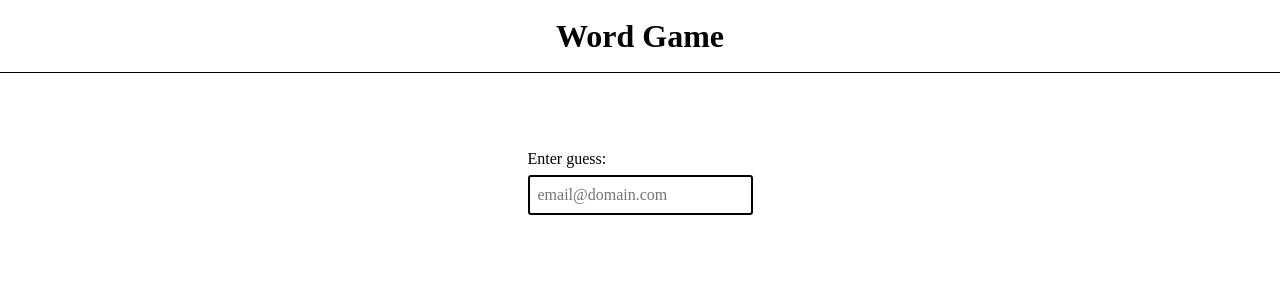
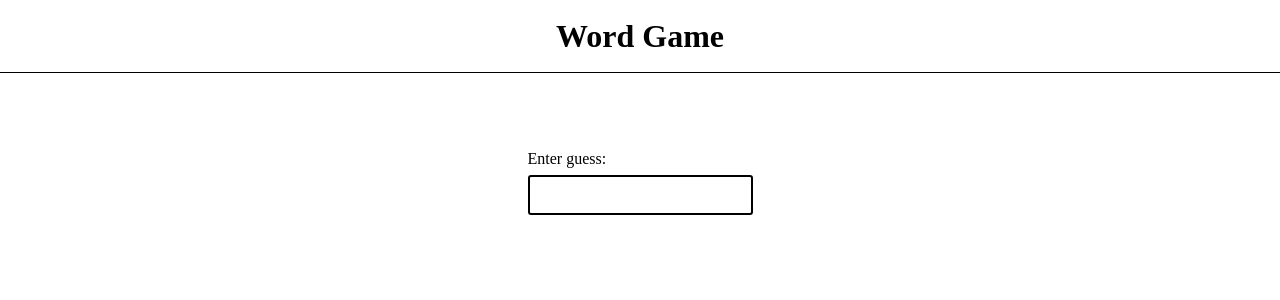
Before and after one commit to paulichdom/project-wordle, a React (Vite) app: page / in a window 1280 px wide. Shown: the top 300 px of the page. Built offline with nearby package versions, Linux system fonts and the light colour scheme.

Commit message:
control react state, log user input

```diff
--- a/src/components/Input/Input.tsx
+++ b/src/components/Input/Input.tsx
@@ -1,15 +1,30 @@
+import { FormEvent, useState } from 'react';
 import styles from './Input.module.css';
 
 function Input() {
+  const [userGuess, setUserGuess] = useState<string>('');
+
+  const handleSubmitAction = (event: FormEvent<HTMLFormElement>) => {
+    event.preventDefault();
+    console.log({ userGuess });
+  };
+
   return (
-    <form className={styles.guessInputForm}>
+    <form
+      className={styles.guessInputForm}
+      onSubmit={(event) => handleSubmitAction(event)}
+    >
       <label htmlFor="guess-input" className={styles.guessLabel}>
         Enter guess:
         <input
           className={styles.inputField}
           id="guess-input"
           type="text"
-          placeholder="email@domain.com"
+          placeholder=""
+          value={userGuess}
+          onChange={(event) => {
+            setUserGuess(event.target.value);
+          }}
         />
       </label>
     </form>
```
